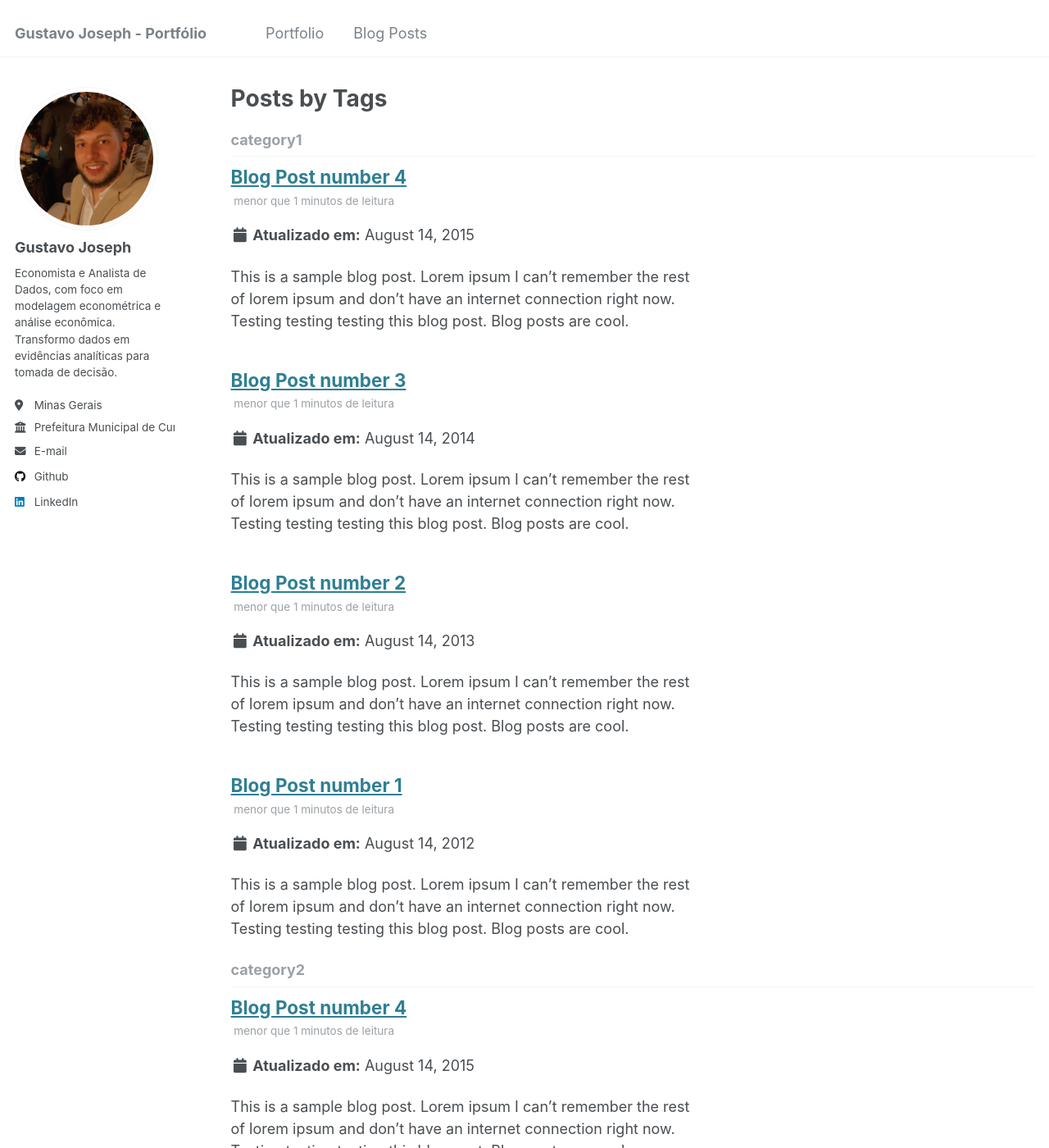
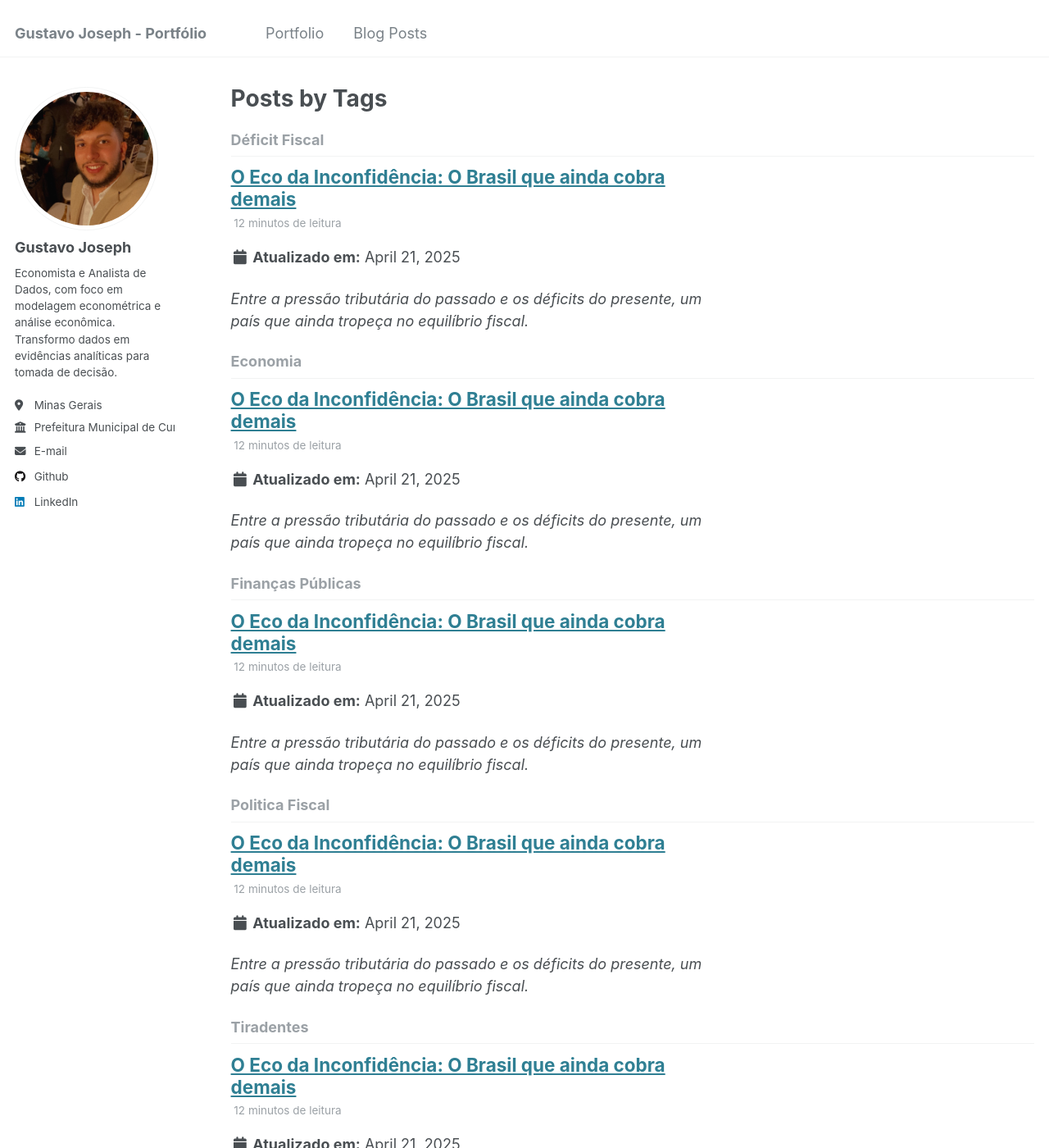
Before and after one commit to gustavojoseph/gustavojoseph.github.io, a Jekyll site: the page built from _pages/tag-archive.html, in a window 1280 px wide and 1400 px high. Shown: the whole window at 82% size. Built offline with Jekyll 4.4.1, drawn with Linux system fonts in a browser that asks for light colours; some of the changed lines change nothing that is shown; some of the changed text lies outside the part shown.

Commit message:
Update and rename O Eco da Inconfidência: O Brasil que ainda cobra demais.md to 2025-04-21-blog-post-1.md

```diff
--- a/_posts/O Eco da Inconfidência: O Brasil que ainda cobra demais.md
+++ b/_posts/2025-04-21-blog-post-1.md
@@ -1,8 +1,7 @@
 ---
 title: 'O Eco da Inconfidência: O Brasil que ainda cobra demais'
-subtitle: 'Entre a pressão tributária do passado e os déficits do presente, um país que ainda tropeça no equilíbrio fiscal.'
 date: 2025-04-21
-permalink: /posts/blog-post-1/
+permalink: /posts/2025/04/blog-post-1/
 tags:
   - Economia
   - Politica Fiscal
@@ -10,6 +9,8 @@
   - Finanças Públicas
   - Tiradentes
 ---
+
+*Entre a pressão tributária do passado e os déficits do presente, um país que ainda tropeça no equilíbrio fiscal.*
 
 No dia 21 de abril, o Brasil relembra Tiradentes, o mais emblemático dos inconfidentes. Mas o que poucas pessoas refletem nesse feriado é que o movimento do qual ele participou foi, antes de tudo, uma reação ao peso insustentável dos tributos exigidos pela Coroa Portuguesa sobre uma economia em declínio. A Inconfidência Mineira não surgiu do nada. Ela foi fruto de uma saturação econômica e de uma cobrança fiscal cada vez mais agressiva.
 
```
